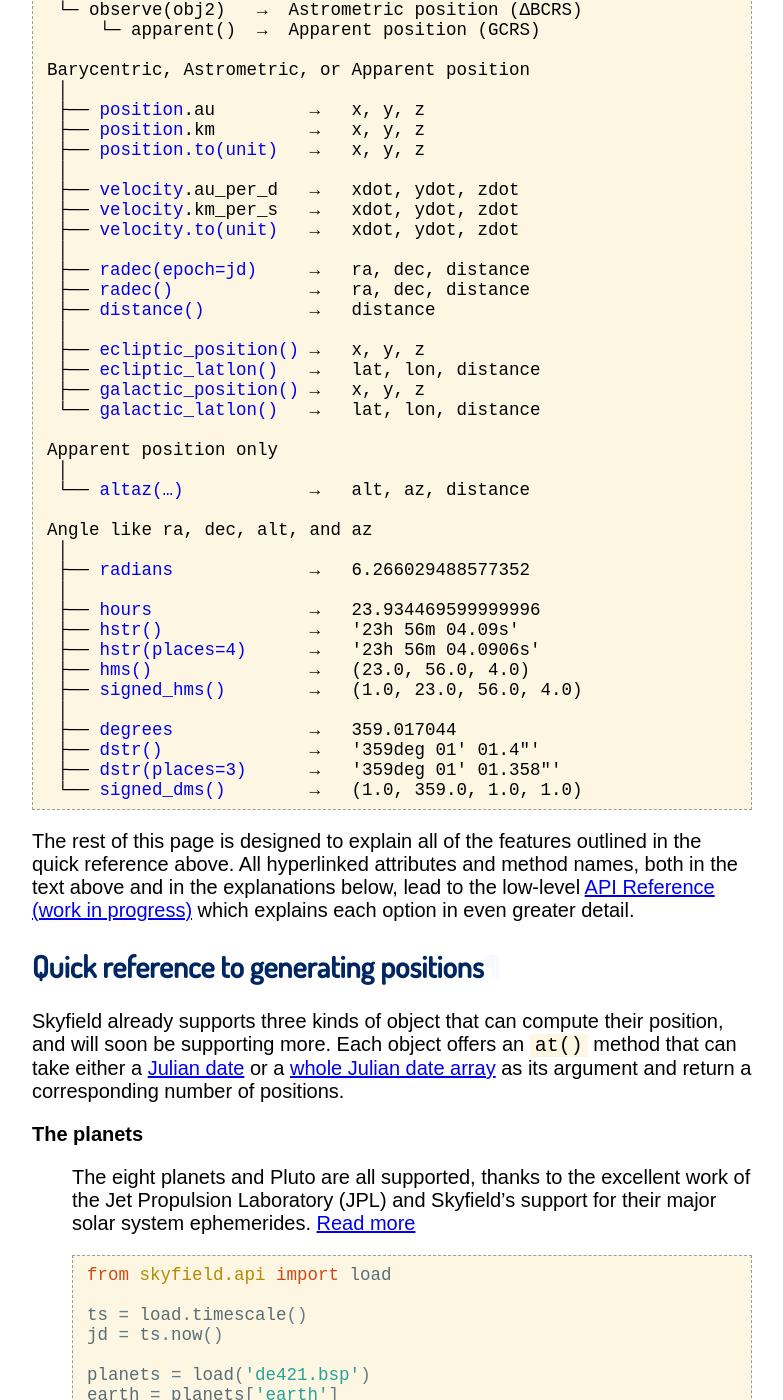
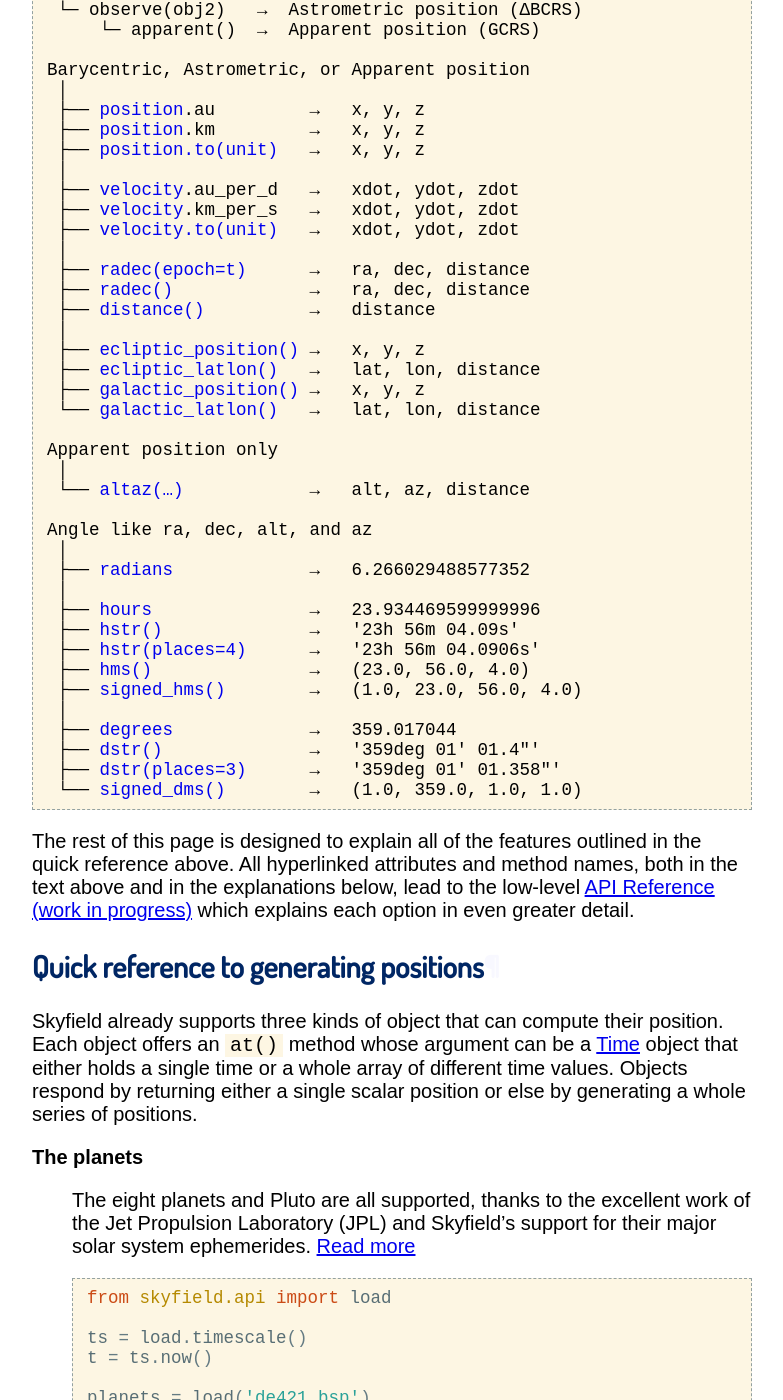
Before and after one commit to skyfielders/python-skyfield, a Sphinx documentation site: the page built from skyfield/documentation/positions.rst, in a window 1280 px wide and 1400 px high, scrolled down 394 px. Shown: the whole window, without its empty margins (248-1031 px from the left). Built offline with Sphinx 7.4.7, drawn with Linux system fonts in a browser that asks for light colours; some of the changed text lies outside the part shown.

Commit message:
Update most of the docs to talk about Time objects
Except, predictably, for the ``time.rst`` file, which will probably have
to be rewritten before this new version of Skyfield can be released.

```diff
--- a/skyfield/documentation/api.rst
+++ b/skyfield/documentation/api.rst
@@ -29,6 +29,7 @@
 ====
 
 .. autoclass:: skyfield.api.Timescale
+   :members:
 
 .. autoclass:: skyfield.api.Time
    :members:
--- a/skyfield/documentation/index.rst
+++ b/skyfield/documentation/index.rst
@@ -22,8 +22,8 @@
     earth, mars = planets['earth'], planets['mars']
 
     ts = load.timescale()
-    jd = ts.now()
-    position = earth.at(jd).observe(mars)
+    t = ts.now()
+    position = earth.at(t).observe(mars)
     ra, dec, distance = position.radec()
 
     print(ra)
@@ -47,7 +47,7 @@
 .. testcode::
 
     boston = earth.topos('42.3583 N', '71.0636 W')
-    position = boston.at(jd).observe(mars)
+    position = boston.at(t).observe(mars)
     alt, az, d = position.apparent().altaz()
 
     print(alt)
--- a/skyfield/documentation/positions.rst
+++ b/skyfield/documentation/positions.rst
@@ -33,7 +33,7 @@
      ├── `velocity <api.html#skyfield.positionlib.ICRS.velocity>`_.km_per_s   →   xdot, ydot, zdot
      ├── `velocity.to(unit) <api.html#Distance.to>`_   →   xdot, ydot, zdot
      │
-     ├── `radec(epoch=jd) <api.html#skyfield.positionlib.ICRS.radec>`_     →   ra, dec, distance
+     ├── `radec(epoch=t) <api.html#skyfield.positionlib.ICRS.radec>`_      →   ra, dec, distance
      ├── `radec() <api.html#skyfield.positionlib.ICRS.radec>`_             →   ra, dec, distance
      ├── `distance() <api.html#skyfield.positionlib.ICRS.distance>`_          →   distance
      │
@@ -72,12 +72,13 @@
 =======================================
 
 Skyfield already supports three kinds of object
-that can compute their position,
-and will soon be supporting more.
+that can compute their position.
 Each object offers an ``at()`` method
-that can take either a :doc:`Julian date <time>`
-or a :ref:`whole Julian date array <date-arrays>`
-as its argument and return a corresponding number of positions.
+whose argument can be a :doc:`Time <time>` object
+that either holds a single time
+or a whole array of different time values.
+Objects respond by returning either a single scalar position
+or else by generating a whole series of positions.
 
 .. testsetup::
 
@@ -94,7 +95,7 @@
     from skyfield.api import load
 
     ts = load.timescale()
-    jd = ts.now()
+    t = ts.now()
 
     planets = load('de421.bsp')
     earth = planets['earth']
@@ -102,18 +103,18 @@
 
     # From the center of the Solar System (Barycentric)
 
-    barycentric = mars.at(jd)
+    barycentric = mars.at(t)
 
     # From the center of the Earth (Geocentric)
 
-    astrometric = earth.at(jd).observe(mars)
-    apparent = earth.at(jd).observe(mars).apparent()
+    astrometric = earth.at(t).observe(mars)
+    apparent = earth.at(t).observe(mars).apparent()
 
     # From a place on Earth (Topocentric)
 
     boston = earth.topos('42.3583 N', '71.0603 W')
-    astrometric = boston.at(jd).observe(mars)
-    apparent = boston.at(jd).observe(mars).apparent()
+    astrometric = boston.at(t).observe(mars)
+    apparent = boston.at(t).observe(mars).apparent()
 
 **The stars**
   Stars and other fixed objects with catalog coordinates
@@ -127,7 +128,7 @@
     from skyfield.api import Star, load
 
     ts = load.timescale()
-    jd = ts.now()
+    t = ts.now()
 
     boston = earth.topos('42.3583 N', '71.0603 W')
     barnard = Star(ra_hours=(17, 57, 48.49803),
@@ -135,13 +136,13 @@
 
     # From the center of the Earth (Geocentric)
 
-    astrometric = earth(jd).observe(barnard)
-    apparent = earth(jd).observe(barnard).apparent()
+    astrometric = earth(t).observe(barnard)
+    apparent = earth(t).observe(barnard).apparent()
 
     # From a place on Earth (Topocentric)
 
-    astrometric = boston(jd).observe(barnard)
-    apparent = boston(jd).observe(barnard).apparent()
+    astrometric = boston(t).observe(barnard)
+    apparent = boston(t).observe(barnard).apparent()
 
 **Earth satellites**
   Earth satellite positions can be generated
@@ -163,18 +164,18 @@
     from skyfield.api import load
 
     ts = load.timescale()
-    jd = ts.now()
+    t = ts.now()
 
     boston = earth.topos('42.3583 N', '71.0603 W')
     #satellite = earth.satellite(tle_text) # TODO
 
     # Geocentric
 
-    #apparent = satellite.gcrs(jd)
+    #apparent = satellite.gcrs(t)
 
     # Topocentric
 
-    #apparent = boston.gcrs(jd).observe(satellite)
+    #apparent = boston.gcrs(t).observe(satellite)
 
 Read :doc:`time` for more information
 about how to build dates and pass them to planets and satellites
@@ -213,13 +214,9 @@
     earth = planets['earth']
     mars = planets['mars']
 
-    jd = ts.utc(1980, 1, 1)
-    jd = ts.utc(jd=2444299.89643)
-    jd = ts.utc(n=2444299.89643)
-
-    jd = ts.utc((1980, 1, 1))
-    print(earth.at(jd).position.au)
-    print(mars.at(jd).position.au)
+    t = ts.utc(1980, 1, 1)
+    print(earth.at(t).position.au)
+    print(mars.at(t).position.au)
 
 .. testoutput::
 
@@ -270,7 +267,7 @@
 
     # Observing Mars from the Earth's position
 
-    astrometric = earth.at(ts.utc((1980, 1, 1))).observe(mars)
+    astrometric = earth.at(ts.utc(1980, 1, 1)).observe(mars)
     print(astrometric.position.au)
 
 .. testoutput::
@@ -454,7 +451,7 @@
     # specific geographic location
 
     boston = earth.topos('42.3583 N', '71.0603 W')
-    astro = boston.at(ts.utc((1980, 3, 1))).observe(mars)
+    astro = boston.at(ts.utc(1980, 3, 1)).observe(mars)
     app = astro.apparent()
 
     alt, az, distance = app.altaz()
--- a/skyfield/documentation/stars.rst
+++ b/skyfield/documentation/stars.rst
@@ -27,8 +27,8 @@
                    dec_degrees=(4, 41, 36.2072))
 
     ts = load.timescale()
-    jd = ts.now()
-    astrometric = earth.at(jd).observe(barnard)
+    t = ts.now()
+    astrometric = earth.at(t).observe(barnard)
     ra, dec, distance = astrometric.radec()
     print(ra)
     print(dec)
@@ -75,7 +75,7 @@
                    parallax_mas=545.4,
                    radial_km_per_s=-110.6)
 
-    astrometric = earth.at(jd).observe(barnard)
+    astrometric = earth.at(t).observe(barnard)
     ra, dec, distance = astrometric.radec()
     print(ra)
     print(dec)
```
Also changed, not shown: skyfield/documentation/earth-satellites.rst (+6 -6 lines), skyfield/documentation/installation.rst (+11 -6 lines), 1 other file.
